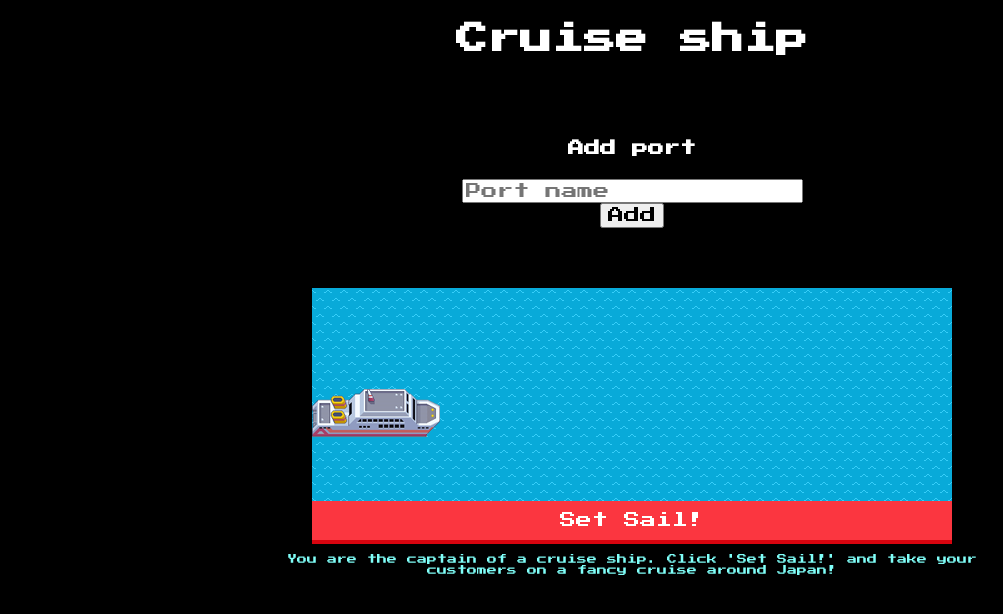
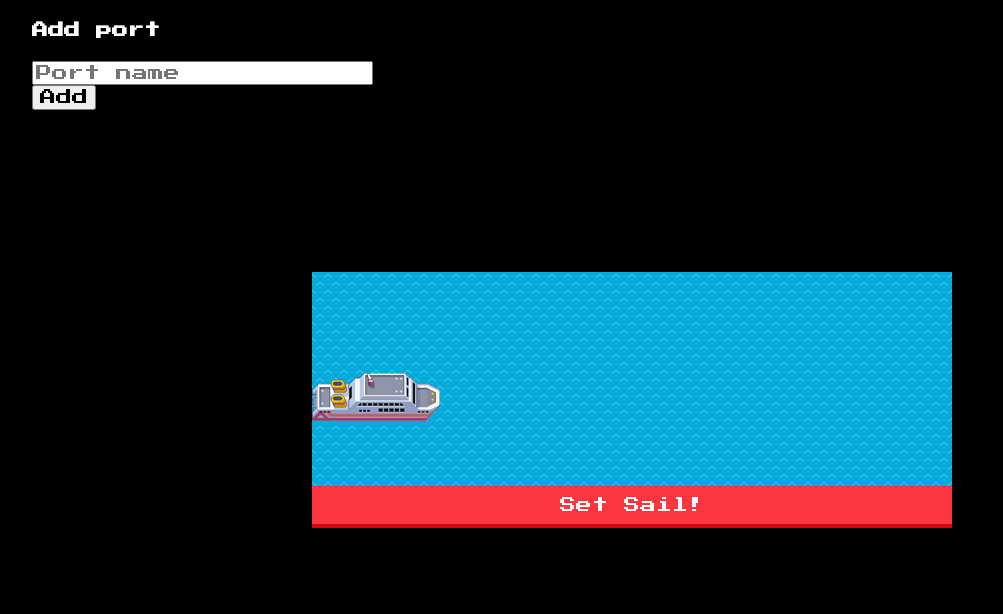
Before and after one commit to ari-anha/cruise-ships-gui, a website: page index.html in a window 1280 px wide. Shown: the whole page, without its empty margins (8-1011 px from the left). Drawn offline with Linux system fonts and the light colour scheme.

Commit message:
Form for adding ports added. Still need to fix the issue regarding spacing of ports.

```diff
--- a/css/style.css
+++ b/css/style.css
@@ -1,52 +1,15 @@
 html, body {
     height: 100%;
-    background-color: black;
-}
-
-header {
-    font-family: 'Press Start 2P', cursive;
-    text-align: center;
-}
-
-h1 {
-    height: 20px;
-    color: white
-}
-
-ul {
-    font-size: 15px;
-    list-style-type: none;
-}
-
-form {
-    color: white;
-}
-
-p {
-    width: 60%;
-    margin-left: 20%;
-    margin-right: 20%;
-    text-align: center;
-    color: rgb(128, 255, 249);
-    font-family: 'Press Start 2P', cursive;
-    font-size: 10px;
-    background-color: black;
-}
-
-#display {
-    width: 100%;
-    height: 45px;
-    background-color: black;
-    color: #FB3640;
     font-family: 'Press Start 2P', cursive;
 }
 
-#shipscreen {
+body {
+    background-color: black;
     display: flex;
     justify-content: center;
     align-items: center;
-    background-color: black;
 }
+
 
 #viewport {
     width: 640px;
@@ -58,7 +21,6 @@ p {
 
 #ports {
     margin-top: 96px;
-    margin-left: 30px;
     display: flex;
     justify-content: space-around;
 }
@@ -72,8 +34,8 @@ p {
 #ship {
     width: 128px;
     height: 64px;
+    background-image: url('../images/ship.png');
     position: absolute;
-    background-image: url('../images/ship.png');
 }
 
 #sailbutton {
@@ -105,3 +67,28 @@ p {
     border-top: 3px solid black;
     background-color: white;
 }
+
+
+#form {
+    height: 100%;
+}
+
+form {
+    height: 200px;
+    width: 280px;
+    color: white;
+    background-color: black;
+}
+
+#display {
+    height: 100%;
+    width: 280px;
+    background-color: black;
+    color: #FB3640;
+    font-family: 'Press Start 2P', cursive;
+}
+
+ul {
+    font-size: 15px;
+    list-style-type: none;
+}
--- a/index.html
+++ b/index.html
@@ -11,11 +11,8 @@
 </head>
 <body>
 
-    <header>
-        <h1>Cruise ship</h1>
-        <br><br><br>
-        <div>
-            <form >
+    <div id=form>
+        <form>
             <h4>Add port</h4>
             <div>
                 <input id="input" placeholder="Port name" required>
@@ -25,20 +22,18 @@
             </div>
         </form>
     </div>
+
+    <div id="viewport">
+        <div id="ports"></div>
+        <div id="ship"></div>
+        <button id="sailbutton">Set Sail!</button>
+    </div>
+
     <div id="display">
         <ul>
             <li id="displayCurrPort"></li>
             <li id="displayNextPort"></li>
         </ul>
-        </div>
-    </header>
-
-
-    <div id="shipscreen">
-        <div id="viewport">
-            <div id="ports"></div>
-            <div id="ship"></div>
-            <button id="sailbutton">Set Sail!</button>
     </div>
 
     <script src="src/Controller.js"></script>
@@ -66,17 +61,9 @@
         const ship = new Ship(itinerary);
         const controller = new Controller(ship);
 
-            //controller.renderPorts(itinerary.ports);
-            //controller.renderShip(ship)
-;        </script>
-    </div>
-
-    <div>
-        <p>
-            You are the captain of a cruise ship. Click 'Set Sail!'
-            and take your customers on a fancy cruise around Japan!
-        </p>
-    </div>
+        controller.renderPorts(itinerary.ports);
+        controller.renderShip(ship);
+    </script>
 
 </body>
 </html>
--- a/src/Controller.js
+++ b/src/Controller.js
@@ -24,8 +24,11 @@
         const backgrounds = ['./images/water0.png', './images/water1.png'];
 
         let backgroundIndex = 0;
+
         window.setInterval(() => {
-            document.querySelector('#viewport').style.backgroundImage = `url('${backgrounds[backgroundIndex % backgrounds.length]}')`;
+            document.querySelector('#viewport').style.backgroundImage = `url('${
+                backgrounds[backgroundIndex % backgrounds.length]
+            }')`;
             backgroundIndex += 1;
         }, 600);
     }
@@ -36,17 +39,19 @@
         portsElement.style.width = '0px';
 
         ports.forEach((port, index) => {
-            const newPortElement = document.createElement('div');
+            if (!document.querySelector(`[data-port-name=${port.name}]`)) {
+                const newPortElement = document.createElement('div');
 
-
+            newPortElement.className = 'port';
             newPortElement.dataset.portName = port.name;
             newPortElement.dataset.portIndex = index;
-            newPortElement.className = 'port';
+
 
             portsElement.appendChild(newPortElement);
 
             const portsElementWidth = parseInt(portsElement.style.width, 10);
             portsElement.style.width = `${portsElementWidth + 256}px`;
+            }
         });
     }
 
@@ -59,7 +64,6 @@
         const shipElement = document.querySelector('#ship');
         shipElement.style.top = `${portElement.offsetTop + 32}px`;
         shipElement.style.left = `${portElement.offsetLeft - 32}px`;
-
     };
 
     setSail() {
```
Lines whose indentation alone changed are shown as unchanged.
